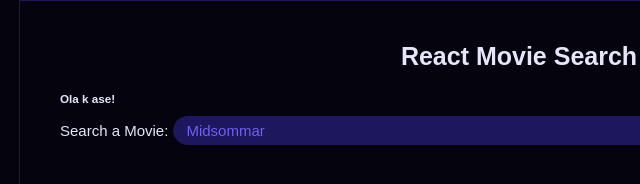
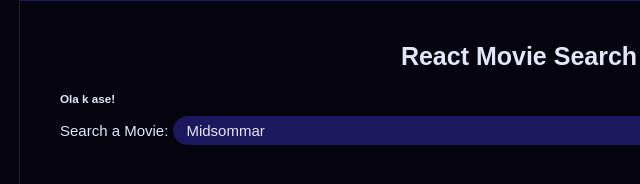
Before and after one commit to Mini0n/ReactMovieSearch, a React app: page / in a window 1280 px wide. Shown: the top 184 px of the page, 121-761 px from the left. Built offline with nearby package versions, Linux system fonts and the light colour scheme.

Commit message:
updated styles

```diff
--- a/src/styles.css
+++ b/src/styles.css
@@ -95,11 +95,18 @@ small {
   border-radius: 20px;
   border: 1px solid var(--color4);
   background-color: var(--color4);
-  color: var(--color2);
+  color: var(--color-txt);
+  transition: background-color 250ms;
+  /* transition: color 250ms; */
 }
 
 .input::placeholder {
-  color: var(--color2);
+  color: var(--color-txt);
+  opacity: 0.4;
+}
+
+.input:hover::placeholder,
+.input:focus::placeholder {
   opacity: 0.6;
 }
 
@@ -114,4 +121,12 @@ button {
   background-color: var(--color4);
   color: var(--color-txt);
   padding: 0rem 1.5rem;
+  cursor: pointer;
+  transition: background-color 250ms;
 }
+
+.button:hover,
+.input:hover,
+.input:focus {
+  background-color: var(--color3);
+}
```
